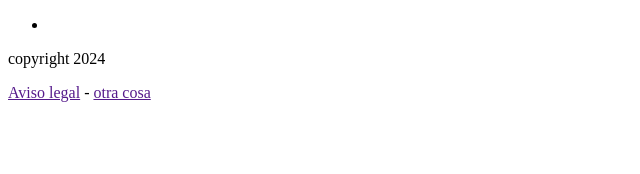
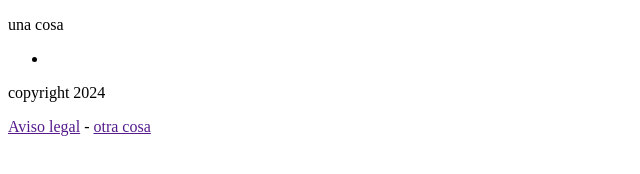
Before and after one commit to FranMor1/repo_terminal, a plain HTML site: page index.html in a window 1280 px wide. Shown: the whole page, without its empty margins (0-640 px from the left). Drawn offline with Linux system fonts and the light colour scheme.

Commit message:
Update index.html
añado algo

```diff
--- a/index.html
+++ b/index.html
@@ -6,6 +6,10 @@
     <meta name="viewport" content="width=device-width, initial-scale=1.0">
     <title>Document</title>
 </head>
+
+    <header>
+        <p>una cosa</p>
+    </header>
 
 <body>
     <header>
```
